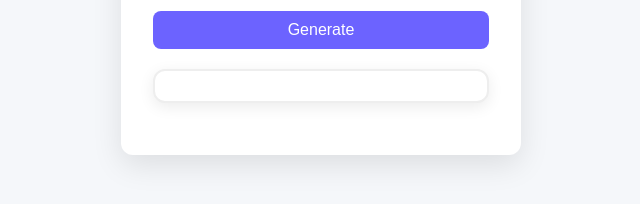
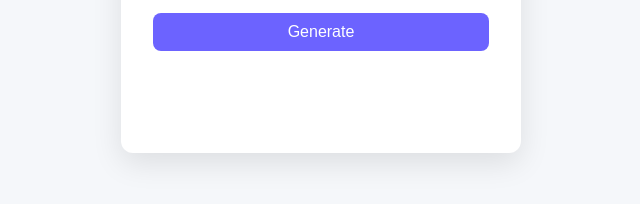
Before and after one commit to janrelle24/QRCode_Generator, a plain HTML site: page index.html in a window 1280 px wide. Shown: the part 386-590 px from the top of the page, 319-959 px from the left. Drawn offline with Linux system fonts and the light colour scheme.

Commit message:
some changes of styles.css

```diff
--- a/styles.css
+++ b/styles.css
@@ -63,9 +63,8 @@ button:hover{
     margin-bottom: 20px;
     padding: 15px;
     background: #fff;
-    border: 2px solid #eee;
+    border: none;
     border-radius: 12px;
-    box-shadow: 0 4px 15px rgba(0, 0, 0, 0.08);
     display: inline-block;
     transition: all 0.3s ease;
 }
```
